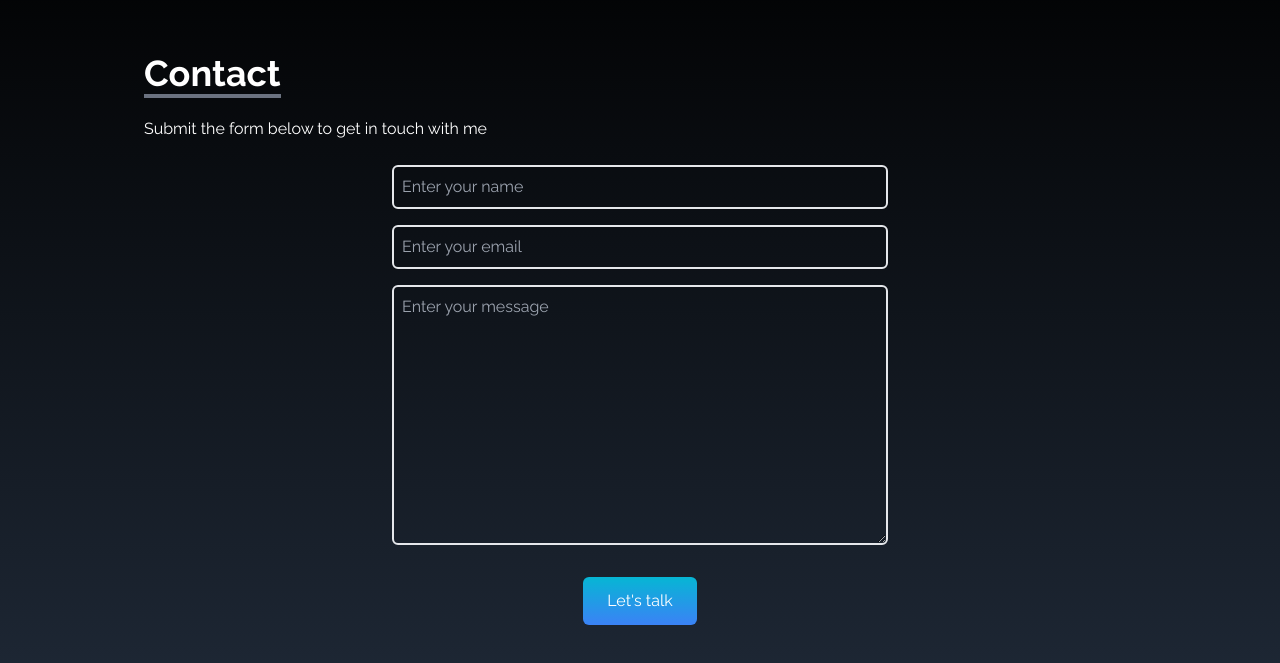
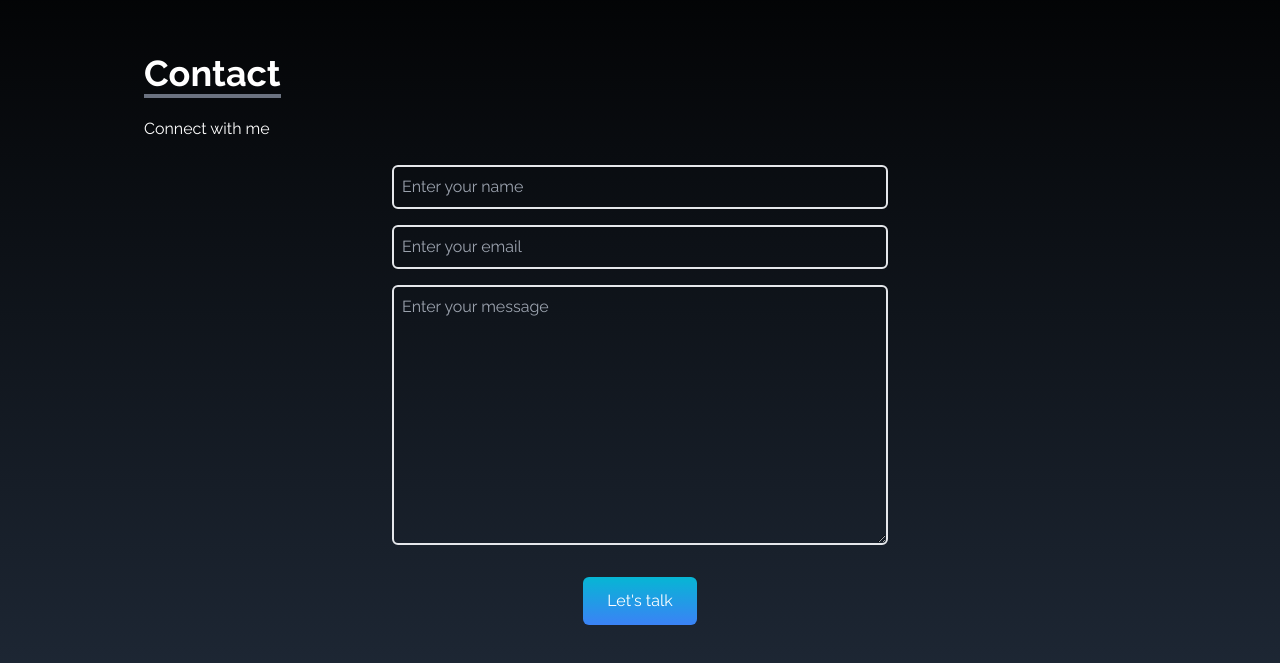
Before and after one commit to relishgupta/Portfolio, a React (Create React App) app: page / in a window 1280 px wide. Shown: the part 3283-3946 px from the top of the page. Built offline with nearby package versions, Linux system fonts and the light colour scheme.

Commit message:
updated contact section

```diff
--- a/src/components/contact.jsx
+++ b/src/components/contact.jsx
@@ -57,8 +57,7 @@ const Contact = () => {
           <p className="text-4xl font-bold inline border-b-4 border-gray-500">
             Contact
           </p>
-          <p className="mob:hidden sm:py-6">Submit the form below to get in touch with me</p>
-          <p className="py-6 sm:hidden">Connect with me</p>
+          <p className="py-6">Connect with me</p>
         </div>
 
         <div className="hidden sm:flex justify-center items-center mb-[-76px]">
```
